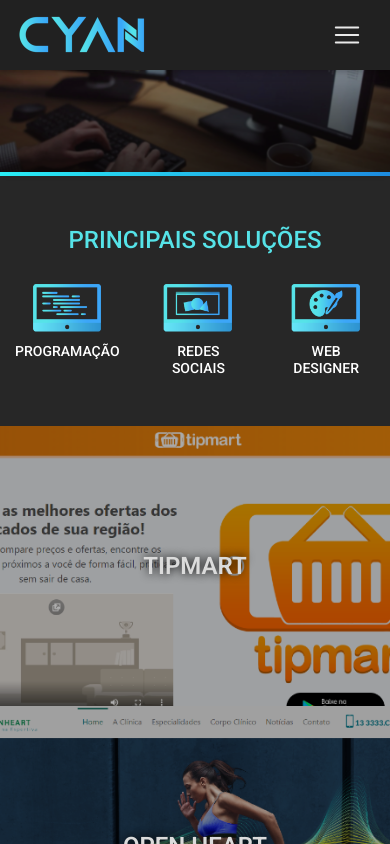
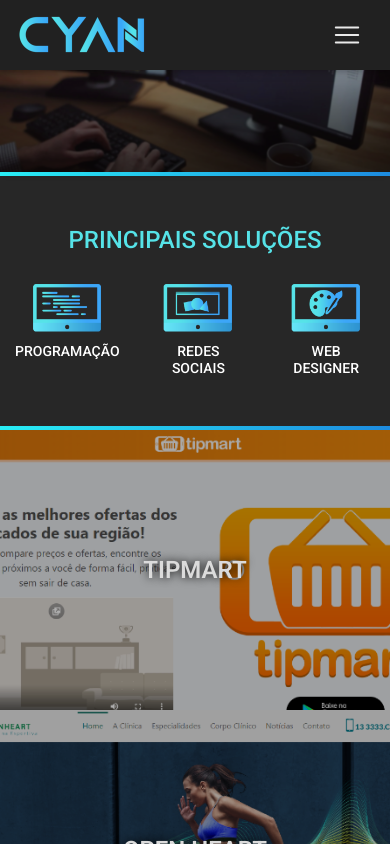
Before and after one commit to Diego-sdd/Reat_cyan_digital, a React (Create React App) app: page /#/ in a window 390 px wide. Shown: the top 844 px of the page. Built offline with nearby package versions, Linux system fonts and the light colour scheme.

Commit message:
Ajuste-Final-Bordas

```diff
--- a/src/components/body/index.js
+++ b/src/components/body/index.js
@@ -127,7 +127,7 @@
             </Row>
 
                 <MDBRow>
-                <MDBCol size="12" className="borda_servicos_cima">
+                <MDBCol size="12" className="borda_servico_cima">
                 </MDBCol>
                 </MDBRow>
 
--- a/src/components/body/styles.css
+++ b/src/components/body/styles.css
@@ -279,10 +279,10 @@
     margin-top: 0px;
 }
 
-.borda_servicos_cima{
+.borda_servico_cima{
     height: 4px;
     background-image: linear-gradient(to right, #29eef5 , #1d8bdf);
-    margin-top: -184px;
+    margin-top:0px;
 }
 
 .borda_marca1{
--- a/src/components/description/styles.css
+++ b/src/components/description/styles.css
@@ -4,6 +4,7 @@
   --third: #000000d8;
   --white:rgb(240, 231, 231);
 }
+
 html {
   font-family: 'Roboto', 'sans-serif'
   }
@@ -160,7 +161,7 @@
   .borda_servicos_cima{
     height: 4px;
     background-image: linear-gradient(to right, #29eef5 , #1d8bdf);
-    top: 270px;
+    top: 90px;
   }
 
   .borda_servicos_baixo{
@@ -179,19 +180,12 @@
     background-image: linear-gradient(to right, #29eef5 , #1d8bdf);
   }
 
-@media only screen and (max-width: 608px) {
-
-  .borda_servicos_cima{
-    top: 270px;
-  }
-
-}
 
 
 @media only screen and (max-width: 600px) {
 
   .borda_servicos_cima{
-    height: 8px;
+    height: 4px;
     background-image: linear-gradient(to right, #29eef5 , #1d8bdf);
     top: 400px;
   }
@@ -231,25 +225,14 @@
   .text-contact-service{
     font-size: 22pt;
   }
+}
 
-}
 
 @media only screen and (max-width: 593px) {
 
   .borda_servicos_cima{
-    height: 8px;
+    height: 4px;
     background-image: linear-gradient(to right, #29eef5 , #1d8bdf);
-    top: 360px;
+    top: 363px;
   }
-
 }
-
-@media only screen and (max-width: 308px) {
-
-  .borda_servicos_cima{
-    height: 8px;
-    background-image: linear-gradient(to right, #29eef5 , #1d8bdf);
-    top: 320px;
-  }
-
-}
```
